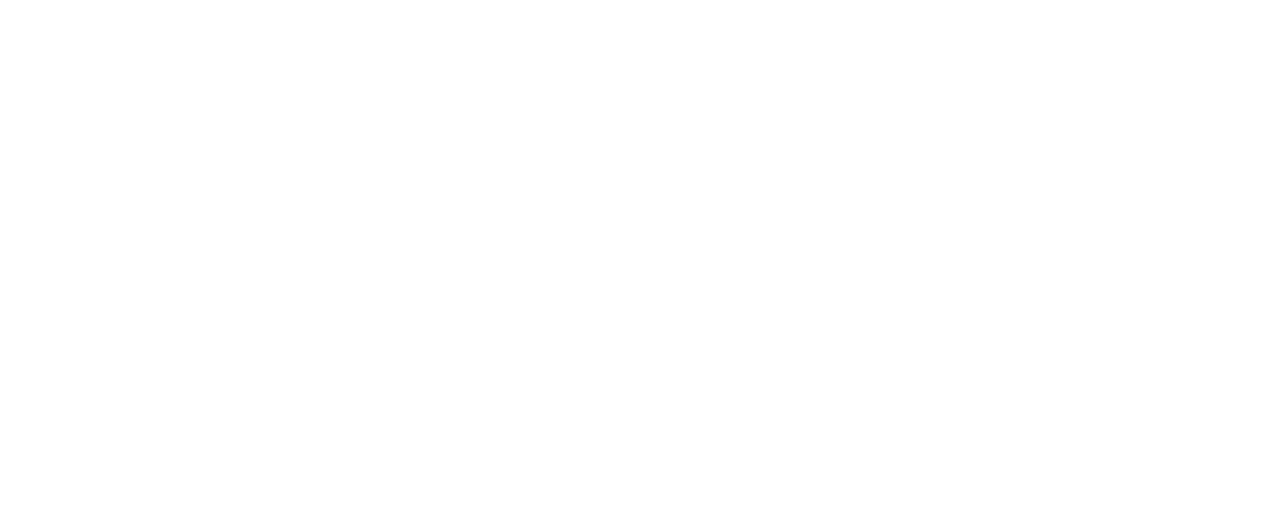
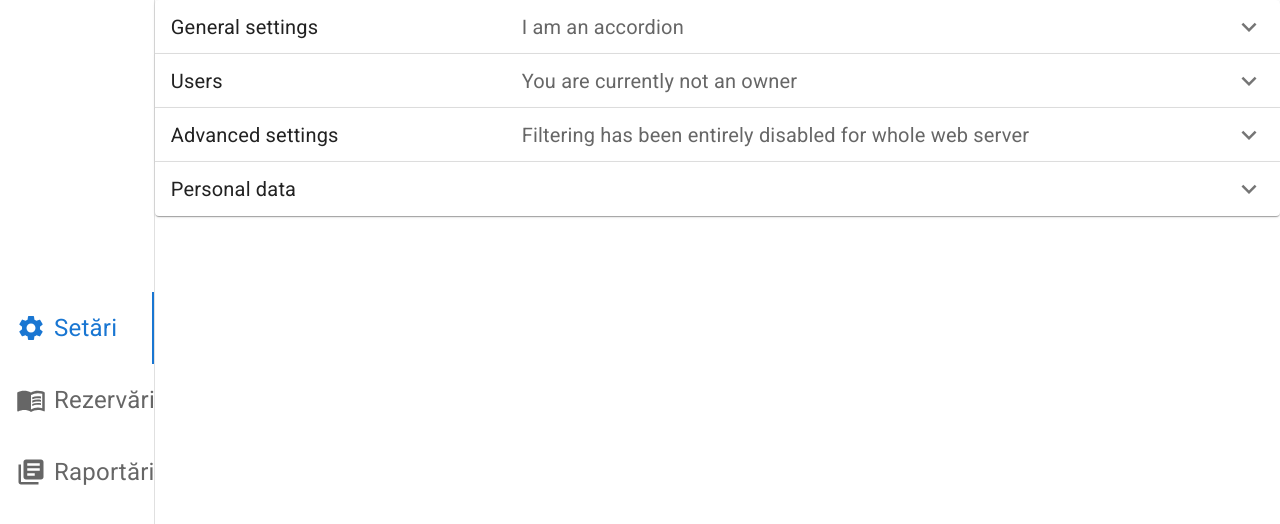
Before and after one commit to shriekster/hotelitary, a React (Create React App) app in the folder client/: page / in a window 1280 px wide. Shown: the top 524 px of the page. Built offline with nearby package versions, Linux system fonts and the light colour scheme.

Commit message:
added CSS reset and a component

```diff
--- a/client/src/App.js
+++ b/client/src/App.js
@@ -1,18 +1,113 @@
-import { useEffect } from 'react';
+import { useState, useEffect } from 'react';
 
-function App() {
+import Tabs from '@mui/material/Tabs';
+import Tab from '@mui/material/Tab';
+import Typography from '@mui/material/Typography';
+import Box from '@mui/material/Box';
 
-  useEffect(() => {
+import SettingsIcon from '@mui/icons-material/Settings';
+import MenuBookIcon from '@mui/icons-material/MenuBook';
+import LibraryBooksIcon from '@mui/icons-material/LibraryBooks';
+
+import Settings from './Settings';
 
 
-  });
+function TabPanel(props) {
+
+  const { children, value, index, ...other } = props;
+
+  let Panel = function () { return (<></>) };
+
+  switch (index) {
+
+    case 0: { Panel = Settings; break; }
+
+    case 1: { Panel = Settings; break; }
+
+    case 2: { Panel = Settings; break; }
+
+    default: { break; }
+
+  }
 
   return (
-    <div>
+    <div
+      role="tabpanel"
+      hidden={value !== index}
+      id={`tabpanel-${index}`}
+      aria-labelledby={`tab-${index}`}
+      style={{
+        width: '100%',
+      }}
+      {...other}
+    >
+      {value === index && (
+        <Panel />
+      )}
     </div>
   );
 }
 
 
+function a11yProps(index) {
+  return {
+    id: `tab-${index}`,
+    'aria-controls': `tabpanel-${index}`,
+    sx: {
+      justifyContent: 'start',
+    }
+  };
+}
+
+function App() {
+
+  const [value, setValue] = useState(0);
+
+  const handleChange = (event, newValue) => {
+    setValue(newValue);
+  };
+
+  return (
+    <Box
+      sx={{ flexGrow: 1, bgcolor: 'background.paper', display: 'flex', height: '100vh', margin: 0, padding: 0 }}
+    >
+      <Tabs
+        orientation='vertical'
+        variant='standard'
+        value={value}
+        onChange={handleChange}
+        aria-label='Meniu principal'
+        sx={{ borderRight: 1, borderColor: 'divider', position: 'relative',
+          '& .MuiTabs-scroller': {
+            height: '100vh'
+          },
+          ' .MuiTabs-flexContainerVertical': {
+            height: '100vh',
+            justifyContent: 'center',
+          }
+        }}
+      >
+        <Tab icon={<SettingsIcon />}
+          iconPosition='start'
+          label={<Typography sx={{textTransform: 'none', fontSize: '1.2rem', paddingRight: '4px'}}>Setări</Typography>} {...a11yProps(0)} />
+        <Tab icon={<MenuBookIcon />}
+          iconPosition='start'
+          label={<Typography sx={{textTransform: 'none', fontSize: '1.2rem', paddingRight: '4px'}}>Rezervări</Typography>} {...a11yProps(1)} />
+        <Tab icon={<LibraryBooksIcon />}
+          iconPosition='start'
+          label={<Typography sx={{textTransform: 'none', fontSize: '1.2rem', paddingRight: '4px'}}>Raportări</Typography>} {...a11yProps(2)} />
+      </Tabs>
+      <TabPanel value={value} index={0}>
+        SETĂRI
+      </TabPanel>
+      <TabPanel value={value} index={1}>
+        Rezervari
+      </TabPanel>
+      <TabPanel value={value} index={2}>
+        Raportări
+      </TabPanel>
+    </Box>
+  );
+}
 
 export default App;
--- /dev/null
+++ b/client/src/Settings.js
@@ -0,0 +1,91 @@
+import * as React from 'react';
+import Accordion from '@mui/material/Accordion';
+import AccordionDetails from '@mui/material/AccordionDetails';
+import AccordionSummary from '@mui/material/AccordionSummary';
+import Typography from '@mui/material/Typography';
+import ExpandMoreIcon from '@mui/icons-material/ExpandMore';
+
+export default function ControlledAccordions() {
+  const [expanded, setExpanded] = React.useState(false);
+
+  const handleChange = (panel) => (event, isExpanded) => {
+    setExpanded(isExpanded ? panel : false);
+  };
+
+  return (
+    <div>
+      <Accordion expanded={expanded === 'panel1'} onChange={handleChange('panel1')}>
+        <AccordionSummary
+          expandIcon={<ExpandMoreIcon />}
+          aria-controls="panel1bh-content"
+          id="panel1bh-header"
+        >
+          <Typography sx={{ width: '33%', flexShrink: 0 }}>
+            General settings
+          </Typography>
+          <Typography sx={{ color: 'text.secondary' }}>I am an accordion</Typography>
+        </AccordionSummary>
+        <AccordionDetails>
+          <Typography>
+            Nulla facilisi. Phasellus sollicitudin nulla et quam mattis feugiat.
+            Aliquam eget maximus est, id dignissim quam.
+          </Typography>
+        </AccordionDetails>
+      </Accordion>
+      <Accordion expanded={expanded === 'panel2'} onChange={handleChange('panel2')}>
+        <AccordionSummary
+          expandIcon={<ExpandMoreIcon />}
+          aria-controls="panel2bh-content"
+          id="panel2bh-header"
+        >
+          <Typography sx={{ width: '33%', flexShrink: 0 }}>Users</Typography>
+          <Typography sx={{ color: 'text.secondary' }}>
+            You are currently not an owner
+          </Typography>
+        </AccordionSummary>
+        <AccordionDetails>
+          <Typography>
+            Donec placerat, lectus sed mattis semper, neque lectus feugiat lectus,
+            varius pulvinar diam eros in elit. Pellentesque convallis laoreet
+            laoreet.
+          </Typography>
+        </AccordionDetails>
+      </Accordion>
+      <Accordion expanded={expanded === 'panel3'} onChange={handleChange('panel3')}>
+        <AccordionSummary
+          expandIcon={<ExpandMoreIcon />}
+          aria-controls="panel3bh-content"
+          id="panel3bh-header"
+        >
+          <Typography sx={{ width: '33%', flexShrink: 0 }}>
+            Advanced settings
+          </Typography>
+          <Typography sx={{ color: 'text.secondary' }}>
+            Filtering has been entirely disabled for whole web server
+          </Typography>
+        </AccordionSummary>
+        <AccordionDetails>
+          <Typography>
+            Nunc vitae orci ultricies, auctor nunc in, volutpat nisl. Integer sit
+            amet egestas eros, vitae egestas augue. Duis vel est augue.
+          </Typography>
+        </AccordionDetails>
+      </Accordion>
+      <Accordion expanded={expanded === 'panel4'} onChange={handleChange('panel4')}>
+        <AccordionSummary
+          expandIcon={<ExpandMoreIcon />}
+          aria-controls="panel4bh-content"
+          id="panel4bh-header"
+        >
+          <Typography sx={{ width: '33%', flexShrink: 0 }}>Personal data</Typography>
+        </AccordionSummary>
+        <AccordionDetails>
+          <Typography>
+            Nunc vitae orci ultricies, auctor nunc in, volutpat nisl. Integer sit
+            amet egestas eros, vitae egestas augue. Duis vel est augue.
+          </Typography>
+        </AccordionDetails>
+      </Accordion>
+    </div>
+  );
+}
--- /dev/null
+++ b/client/src/global.css
@@ -0,0 +1,27 @@
+html {
+    box-sizing: border-box;
+    font-size: 20px;
+  }
+
+  *, *:before, *:after {
+    box-sizing: inherit;
+  }
+
+  body {
+    height: 100vh;
+  }
+
+  body, h1, h2, h3, h4, h5, h6, p, ol, ul {
+    margin: 0;
+    padding: 0;
+    font-weight: normal;
+  }
+
+  ol, ul {
+    list-style: none;
+  }
+
+  img {
+    max-width: 100%;
+    height: auto;
+  }
--- a/client/src/index.js
+++ b/client/src/index.js
@@ -2,6 +2,7 @@
 import ReactDOM from 'react-dom';
 import App from './App';
 
+import './global.css';
 import '@fontsource/roboto/300.css';
 import '@fontsource/roboto/400.css';
 import '@fontsource/roboto/500.css';
```
